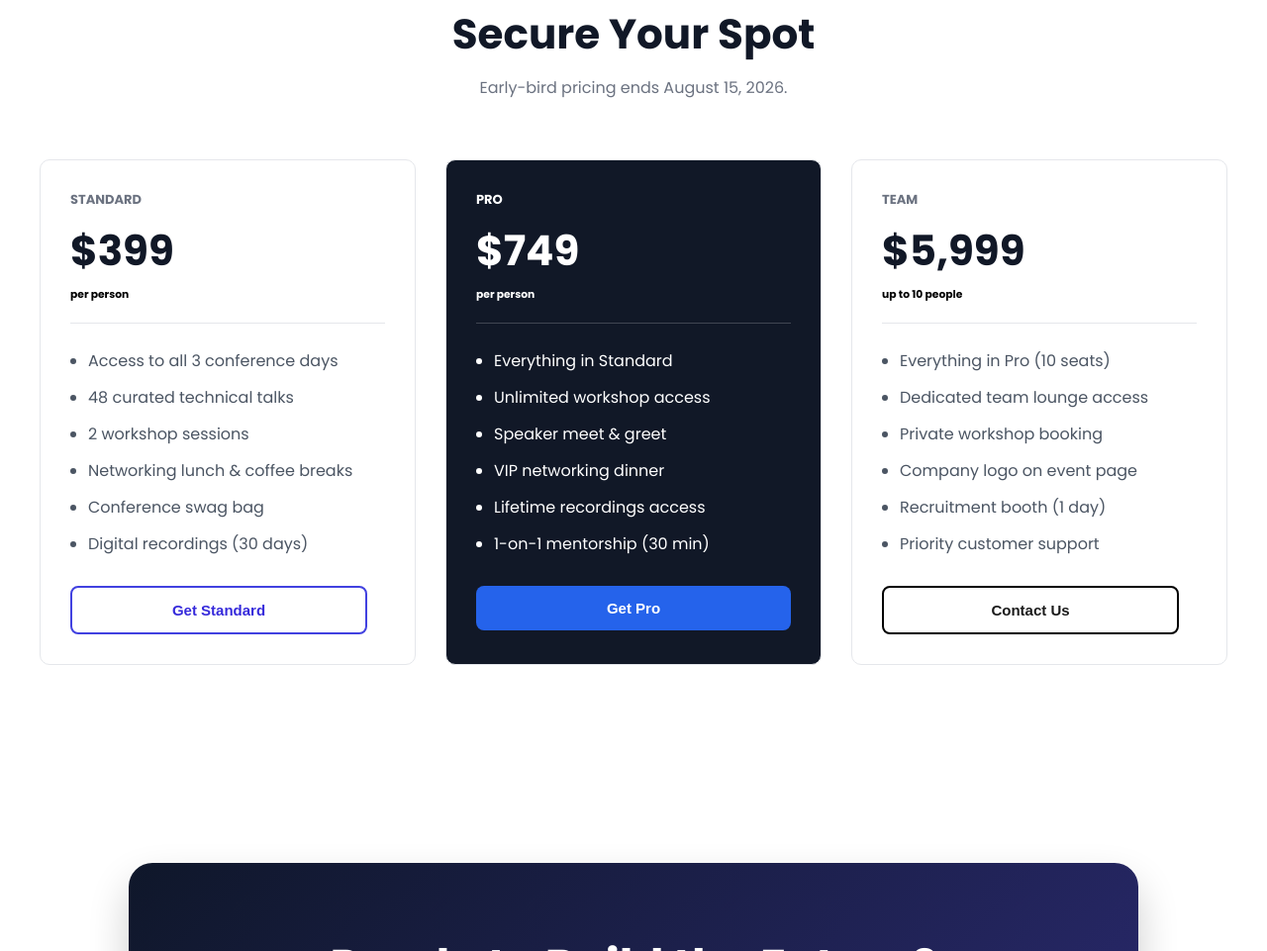
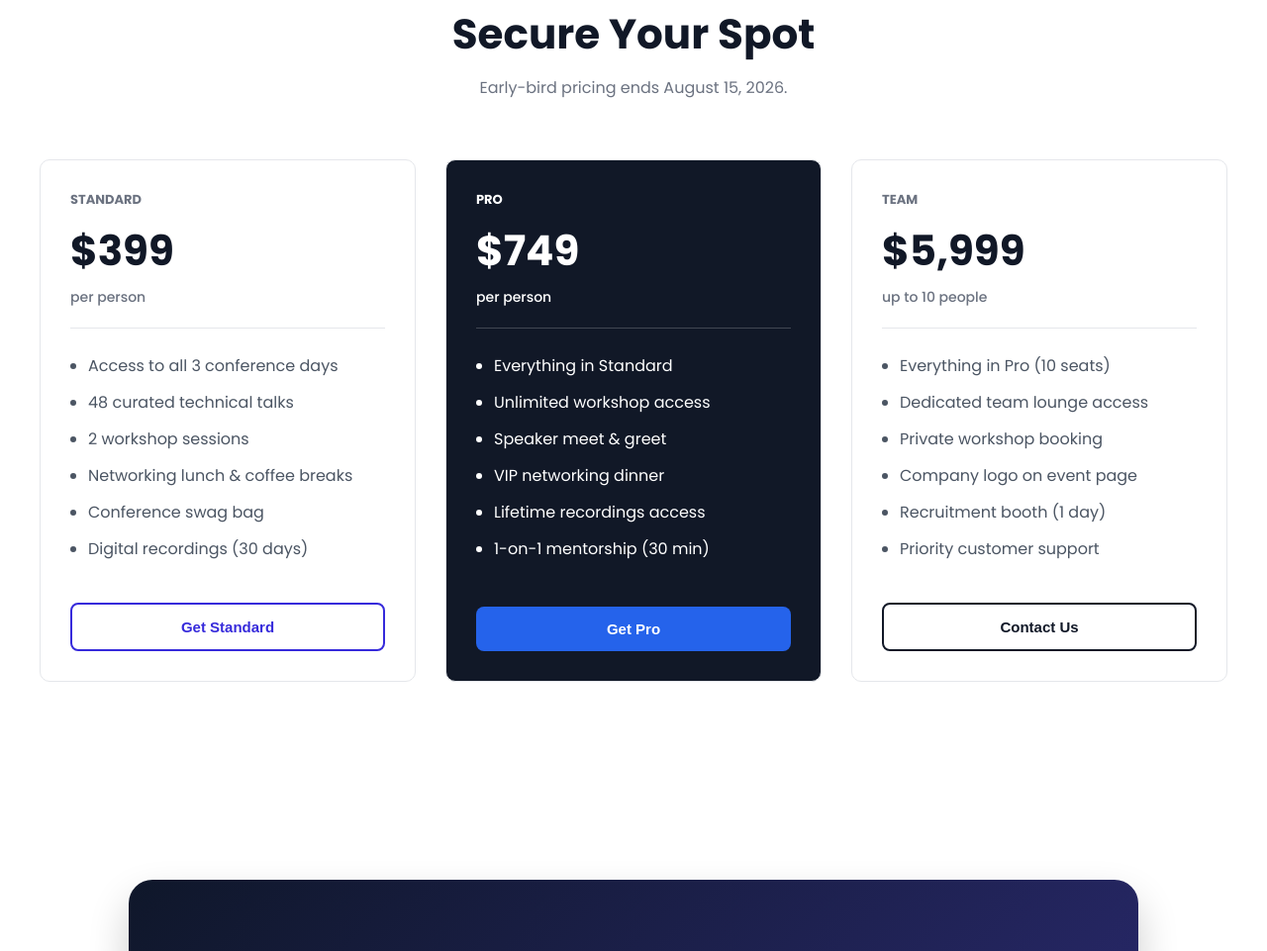
Before and after one commit to masud1040/assignment01, a plain HTML site: page index.html in a window 1280 px wide. Shown: the part 2046-3007 px from the top of the page at 99% size. Drawn offline with Linux system fonts and the light colour scheme.

Commit message:
update style.css

```diff
--- a/style.css
+++ b/style.css
@@ -164,7 +164,7 @@ body{
 }
 
 
-/*pricing */
+/* Pricing */
 
 .pricing{
     padding: 100px 0;
@@ -197,9 +197,9 @@ body{
     border: 1px solid #e5e7eb;
     border-radius: 10px;
     padding: 30px;
-
+    display: flex;
+    flex-direction: column;
 }
-
 
 .pricing-card h5{
     color: #6b7280;
@@ -213,29 +213,29 @@ body{
     margin-bottom: 5px;
 }
 
+.pricing-card h6{
+    font-size: 14px;
+    color: #6b7280;
+    font-weight: 500;
+    margin-bottom: 20px;
+}
 
 .pricing-card hr{
     border: none;
     border-top: 1px solid #e5e7eb;
     margin-bottom: 25px;
-    margin-top: 20px;
 }
 
 .pricing-card ul{
+    padding-left: 18px;
     margin-bottom: 30px;
-    padding-left: 18px;
+    flex: 1;
 }
 
 .pricing-card ul li{
     color: #4b5563;
     margin-bottom: 12px;
 }
-
-.pricing-card .btn-primary{
-    width: 100%;
-}
-
-/* Featured Card */
 
 .featured{
     background: #111827;
@@ -251,27 +251,28 @@ body{
 .featured hr{
     border-top: 1px solid rgba(255,255,255,.2);
 }
+
+
+
+
 .btn-secondery{
+    background: #fff;
     padding: 14px 30px;
-    background: #ffffff;
-    color: #362adb;
-    border: 2px solid rgb(65, 65, 224);
     border-radius: 8px;
     font-size: 15px;
     font-weight: 600;
-    cursor: pointer;
-    width: 300px;
+    color: #362adb;
+    border: 2px solid #362adb;
 }
+
 .btn-third{
+    background: #fff;
+    color: #111827;
     padding: 14px 30px;
-    background: #ffffff;
-    color: #1b1b1b;
-    border: 2px solid rgb(0, 0, 0);
     border-radius: 8px;
     font-size: 15px;
     font-weight: 600;
-    cursor: pointer;
-    width: 300px;
+    border: 2px solid #111827;
 }
 
 
```
